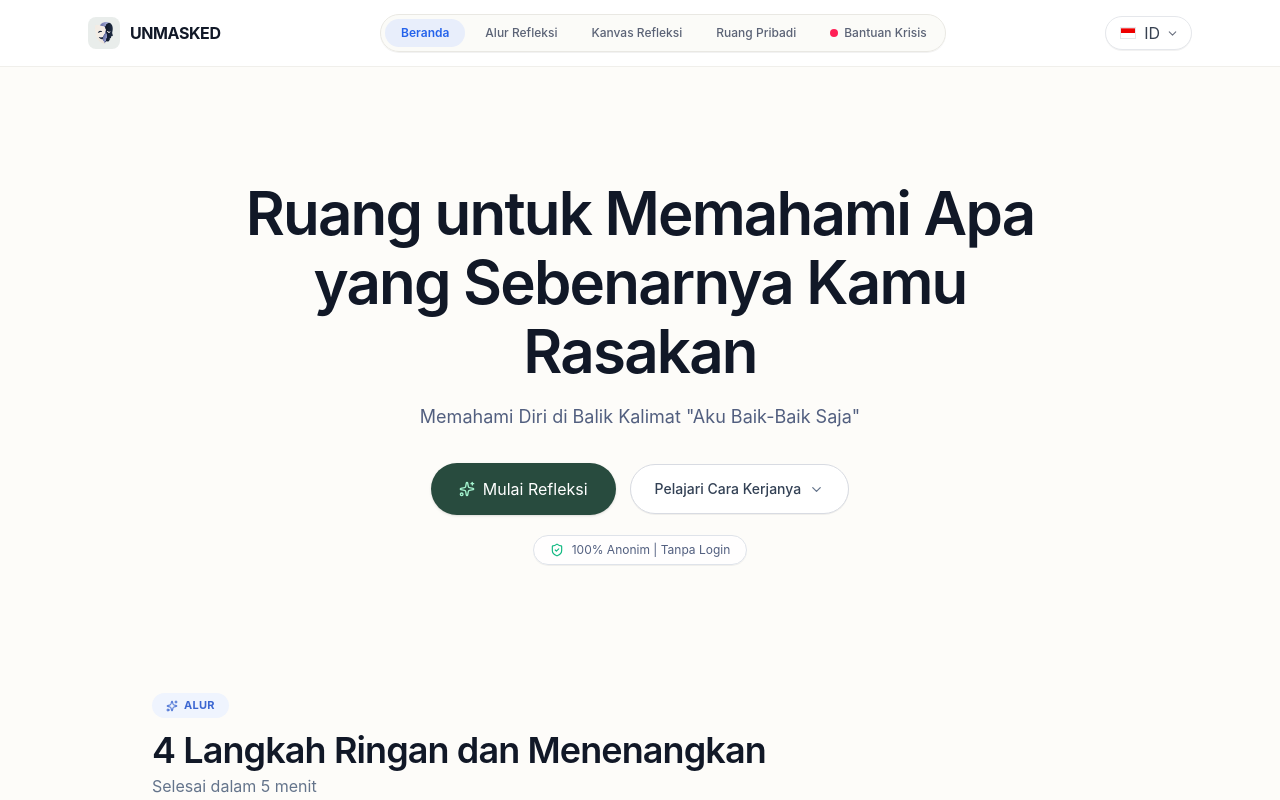
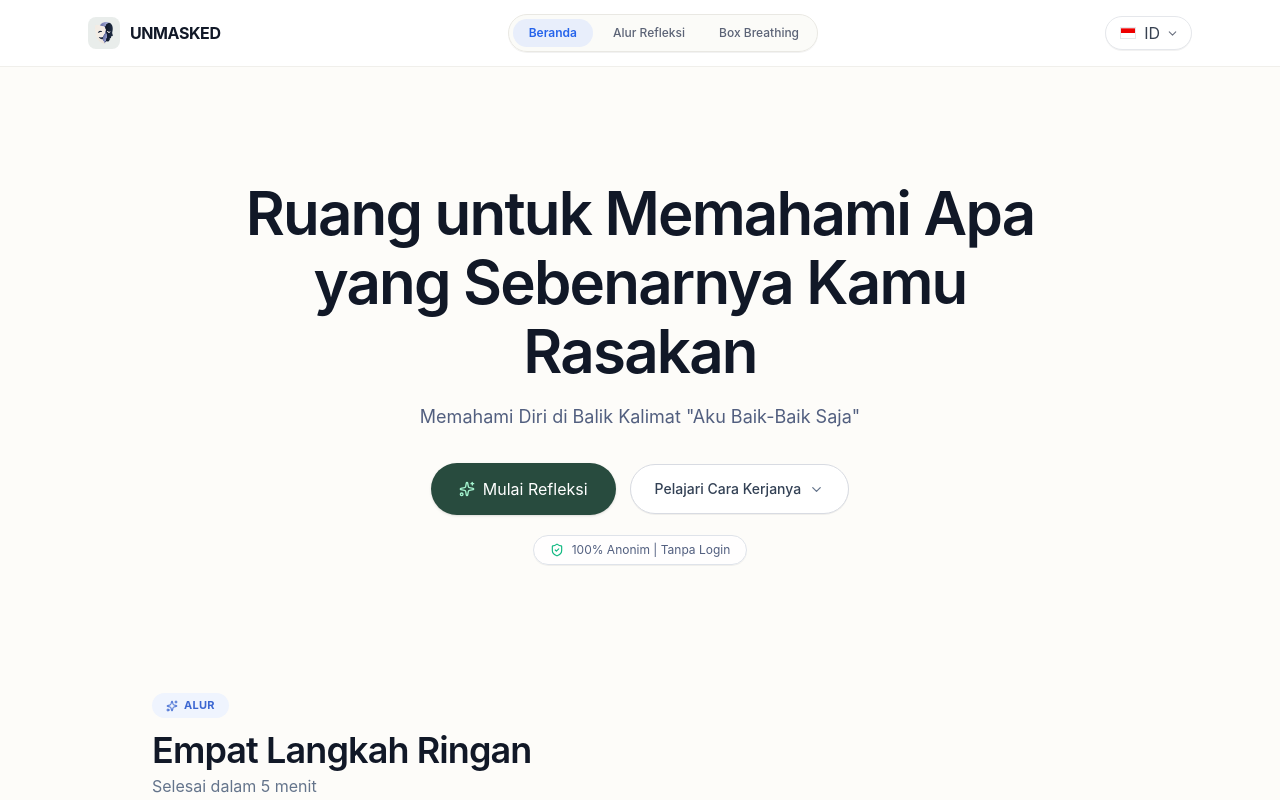
Before and after one commit to BagusAth/unmasked, a React (Vite) app: page / in a window 1280 px wide. Shown: the top 800 px of the page. Built offline with nearby package versions, Linux system fonts and the light colour scheme.

Commit message:
feat: update navigation menu and improve anchor scroll behavior

```diff
--- a/src/components/BreathingWidget.tsx
+++ b/src/components/BreathingWidget.tsx
@@ -69,7 +69,7 @@ export const BreathingWidget: React.FC = () => {
   };
 
   return (
-    <div className="w-full max-w-5xl mx-auto px-4 sm:px-6 mt-16">
+    <div id="breathing" className="w-full max-w-5xl mx-auto px-4 sm:px-6 mt-16 scroll-mt-28">
       <div className="relative overflow-hidden rounded-[32px] bg-gradient-to-br from-[#2E4E44] via-[#28453C] to-[#223B33] text-white p-8 sm:p-12 shadow-lg border border-[#3A6155]/40">
         {/* Ambient subtle glow behind breathing circle */}
         <div className="pointer-events-none absolute right-10 top-1/2 -translate-y-1/2 h-72 w-72 rounded-full bg-emerald-400/10 blur-3xl" />
--- a/src/components/Footer.tsx
+++ b/src/components/Footer.tsx
@@ -7,9 +7,8 @@ export const Footer: React.FC = () => {
   return (
     <>
       {/* CRISIS HOTLINE STRIP (PRE-FOOTER) */}
-      <section id="krisis" className="w-full px-4 sm:px-6 mt-16 mb-8">
+      <section id="krisis" className="w-full px-4 sm:px-6 mt-16 mb-8 scroll-mt-28">
         <div className="mx-auto max-w-5xl rounded-2xl bg-[#FFF0EB] border border-[#FDDCD0] px-5 py-3.5 text-center text-xs text-[#9A3412] flex flex-wrap items-center justify-center gap-2 shadow-2xs">
-          <span className="text-base leading-none">🚨</span>
           <span className="font-medium">
             Sedang menghadapi situasi darurat?
           </span>
--- a/src/components/JourneyFlow.tsx
+++ b/src/components/JourneyFlow.tsx
@@ -78,7 +78,7 @@ export const JourneyFlow: React.FC = () => {
   const [selectedStep, setSelectedStep] = useState<number | null>(null);
 
   return (
-    <section id="alur" className="w-full max-w-5xl mx-auto px-4 sm:px-6 mt-20">
+    <section id="alur" className="w-full max-w-5xl mx-auto px-4 sm:px-6 mt-20 scroll-mt-28">
       {/* Pill Section Header */}
       <div>
         <div className="inline-flex items-center gap-1.5 rounded-full bg-[#EFF4FE] px-3.5 py-1 text-[11px] font-bold text-[#3B66D1] tracking-wide uppercase">
@@ -87,7 +87,7 @@ export const JourneyFlow: React.FC = () => {
         </div>
 
         <h2 className="mt-3 text-3xl sm:text-4xl font-semibold tracking-tight text-[#111827]">
-          4 Langkah Ringan dan Menenangkan
+          Empat Langkah Ringan
         </h2>
         <p className="mt-1 text-sm sm:text-base text-[#64748B]">
           Selesai dalam 5 menit
--- a/src/components/Navbar.tsx
+++ b/src/components/Navbar.tsx
@@ -8,12 +8,7 @@ import { ID, GB } from 'country-flag-icons/react/3x2';
 const FlagID = () => <ID className="w-4 h-3 border border-gray-200" />;
 const FlagEN = () => <GB className="w-4 h-3 border border-gray-200" />;
 
-interface NavbarProps {
-  onStartClick?: () => void;
-  isLoading?: boolean;
-}
-
-export const Navbar: React.FC<NavbarProps> = ({ onStartClick, isLoading = false }) => {
+export const Navbar: React.FC = () => {
   const [isLangOpen, setIsLangOpen] = useState(false);
   const [isMobileMenuOpen, setIsMobileMenuOpen] = useState(false);
   const { language, setLanguage, t } = useLanguage();
@@ -50,25 +45,11 @@ export const Navbar: React.FC<NavbarProps> = ({ onStartClick, isLoading = false
           >
             {t('nav.reflection_flow')}
           </a>
-          <button
-            onClick={onStartClick}
-            disabled={isLoading}
-            className="rounded-full px-3.5 py-1.5 hover:text-[#111827] hover:bg-white/60 transition-colors cursor-pointer"
-          >
-            {t('nav.reflection_canvas')}
-          </button>
           <a
-            href="#privasi"
+            href="#breathing"
             className="rounded-full px-3.5 py-1.5 hover:text-[#111827] hover:bg-white/60 transition-colors"
           >
-            {t('nav.private_space')}
-          </a>
-          <a
-            href="#krisis"
-            className="flex items-center gap-1.5 rounded-full px-3.5 py-1.5 hover:text-[#111827] hover:bg-white/60 transition-colors"
-          >
-            <span className="h-2 w-2 rounded-full bg-rose-500 animate-pulse" />
-            <span>{t('nav.crisis_help')}</span>
+            Box Breathing
           </a>
         </nav>
 
@@ -78,7 +59,7 @@ export const Navbar: React.FC<NavbarProps> = ({ onStartClick, isLoading = false
           <div className="relative">
             <button
               onClick={() => setIsLangOpen(!isLangOpen)}
-              className="flex items-center gap-1.5 rounded-full border border-[#E5E7EB] bg-white px-3 py-1 text-xs font-medium text-[#374151] hover:bg-neutral-50 shadow-2xs transition"
+              className="flex items-center gap-1.5 rounded-full border border-[#E5E7EB] bg-white px-3 py-1 text-xs font-medium text-[#374151] hover:bg-neutral-50 shadow-2xs transition cursor-pointer"
             >
               <div className="flex items-center justify-center w-5">
                 {language === 'ID' ? <FlagID /> : <FlagEN />}
@@ -94,7 +75,7 @@ export const Navbar: React.FC<NavbarProps> = ({ onStartClick, isLoading = false
                     setLanguage('ID');
                     setIsLangOpen(false);
                   }}
-                  className={`w-full flex items-center gap-2 px-3 py-1.5 text-left hover:bg-neutral-100 ${
+                  className={`w-full flex items-center gap-2 px-3 py-1.5 text-left hover:bg-neutral-100 cursor-pointer ${
                     language === 'ID' ? 'font-bold text-[#2563EB]' : 'text-neutral-700'
                   }`}
                 >
@@ -108,7 +89,7 @@ export const Navbar: React.FC<NavbarProps> = ({ onStartClick, isLoading = false
                     setLanguage('EN');
                     setIsLangOpen(false);
                   }}
-                  className={`w-full flex items-center gap-2 px-3 py-1.5 text-left hover:bg-neutral-100 ${
+                  className={`w-full flex items-center gap-2 px-3 py-1.5 text-left hover:bg-neutral-100 cursor-pointer ${
                     language === 'EN' ? 'font-bold text-[#2563EB]' : 'text-neutral-700'
                   }`}
                 >
@@ -148,29 +129,12 @@ export const Navbar: React.FC<NavbarProps> = ({ onStartClick, isLoading = false
           >
             {t('nav.reflection_flow')}
           </a>
-          <button
-            onClick={() => {
-              setIsMobileMenuOpen(false);
-              onStartClick?.();
-            }}
-            className="block text-left w-full hover:text-[#111827]"
-          >
-            {t('nav.reflection_canvas')}
-          </button>
           <a
-            href="#privasi"
+            href="#breathing"
             onClick={() => setIsMobileMenuOpen(false)}
             className="block hover:text-[#111827]"
           >
-            {t('nav.private_space')}
-          </a>
-          <a
-            href="#krisis"
-            onClick={() => setIsMobileMenuOpen(false)}
-            className="flex items-center gap-2 text-rose-600 font-semibold"
-          >
-            <span className="h-2 w-2 rounded-full bg-rose-500" />
-            <span>{t('nav.crisis_help')}</span>
+            Box Breathing
           </a>
         </div>
       )}
--- a/src/components/PrivacyNotice.tsx
+++ b/src/components/PrivacyNotice.tsx
@@ -14,7 +14,7 @@ export const PrivacyNotice: React.FC = () => {
   };
 
   return (
-    <section id="privasi" className="w-full max-w-5xl mx-auto px-4 sm:px-6 mt-20">
+    <section id="privasi" className="w-full max-w-5xl mx-auto px-4 sm:px-6 mt-20 scroll-mt-28">
       {/* Outer Ice-Blue Lavender Container */}
       <div className="rounded-[32px] bg-[#EFF3FD] border border-[#DEE7F8] p-8 sm:p-12">
         {/* Header */}
--- a/src/pages/Landing.tsx
+++ b/src/pages/Landing.tsx
@@ -27,7 +27,7 @@ const Landing: React.FC = () => {
   return (
     <div className="min-h-screen bg-[#FDFCF9] text-[#111827] flex flex-col font-sans selection:bg-[#284B3E]/15 selection:text-[#172033]">
       {/* 1. TOP NAVIGATION */}
-      <Navbar onStartClick={() => handleStart(false)} isLoading={isLoading} />
+      <Navbar />
 
       <main className="flex-1 pb-12">
         {/* 2. HERO SECTION */}
```
